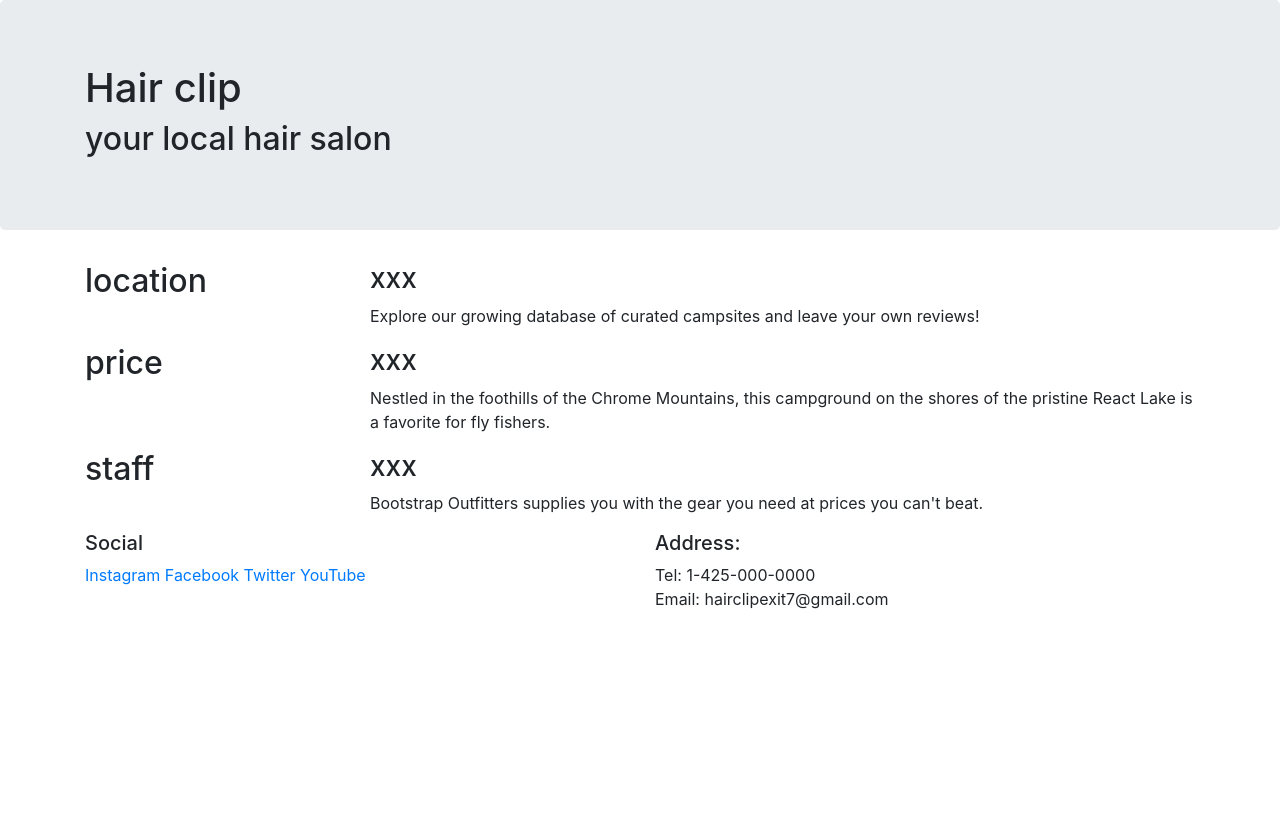
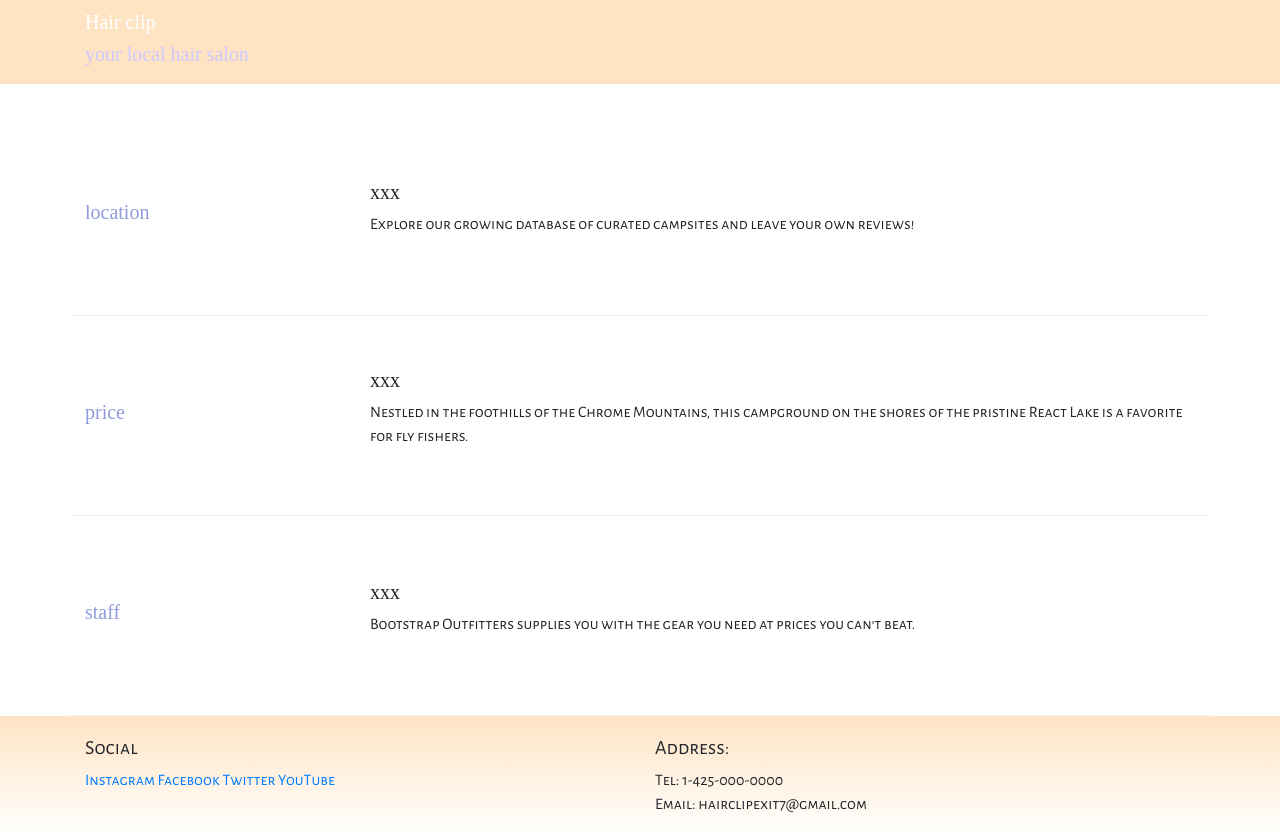
Before and after one commit to liqsosng/hairclip, a website: page index.html in a window 1280 px wide. Before the commit the page ends 800 px from the top, so only its background shows below. Drawn offline with nearby package versions, Linux system fonts and the light colour scheme; a web font is replaced by a local one.

Commit message:
adding styles

```diff
--- /dev/null
+++ b/css/styles.css
@@ -0,0 +1,34 @@
+body {
+    font-family: "Alegreya Sans SC", sans-serif;
+}
+
+h1, h2, h3 {
+    font-family: "Solway", serif;
+    font-size: 20px
+
+}
+
+h2 {
+    color: rgb(145, 155, 219);
+}
+
+header h2 {
+    color: #CEC8FF;
+}
+
+footer {
+    background-image: linear-gradient(bisque, white);
+    padding: 20px 0;
+}
+
+.jumbotron {
+    padding: 10px;
+    background-color:bisque;
+    color: white;
+}
+
+.row-content {
+    padding: 50px 0;
+    border-bottom: 1px ridge;
+    min-height: 200px;
+}
--- a/index.html
+++ b/index.html
@@ -6,12 +6,16 @@
     <meta name="viewport" content="width=device-width, initial-scale=1" />
      <!-- Bootstrap CSS -->
      <link rel="stylesheet" href="node_modules/bootstrap/dist/css/bootstrap.min.css" />
+     <!-- Additional CSS must be placed after Bootstrap CSS -->
+     <link href="https://fonts.googleapis.com/css2?family=Alegreya+Sans+SC:ital,wght@0,400;1,300&family=Expletus+Sans&family=Julius+Sans+One&family=Port+Lligat+Sans&family=Solway:wght@300;400;500&family=Tangerine&display=swap" rel="stylesheet">
+    <link rel="stylesheet" href="css/styles.css" />
+
     <title>Hair clip</title>
 </head>
 
 <body>
 
-    <header class="jumbotron">
+    <header class="jumbotron jumbotron-fluid">
         <div class="container">
             <div class="row">
                 <div class="col">
@@ -23,7 +27,7 @@
     </header>
 
     <div class="container">
-        <div class="row">
+        <div class="row row-content align-items-center">
             <div class="col-sm-4 col-md-3">
                 <h2>location</h2>
             </div>
@@ -33,7 +37,7 @@
             </div>
         </div>
 
-        <div class="row">
+        <div class="row row-content align-items-center">
             <div class="col-sm-4 col-md-3">
                 <h2>price</h2>
             </div>
@@ -43,7 +47,7 @@
             </div>
         </div>
 
-        <div class="row">
+        <div class="row row-content align-items-center">
             <div class="col-sm-4 col-md-3">
                 <h2>staff</h2>
             </div>
```
